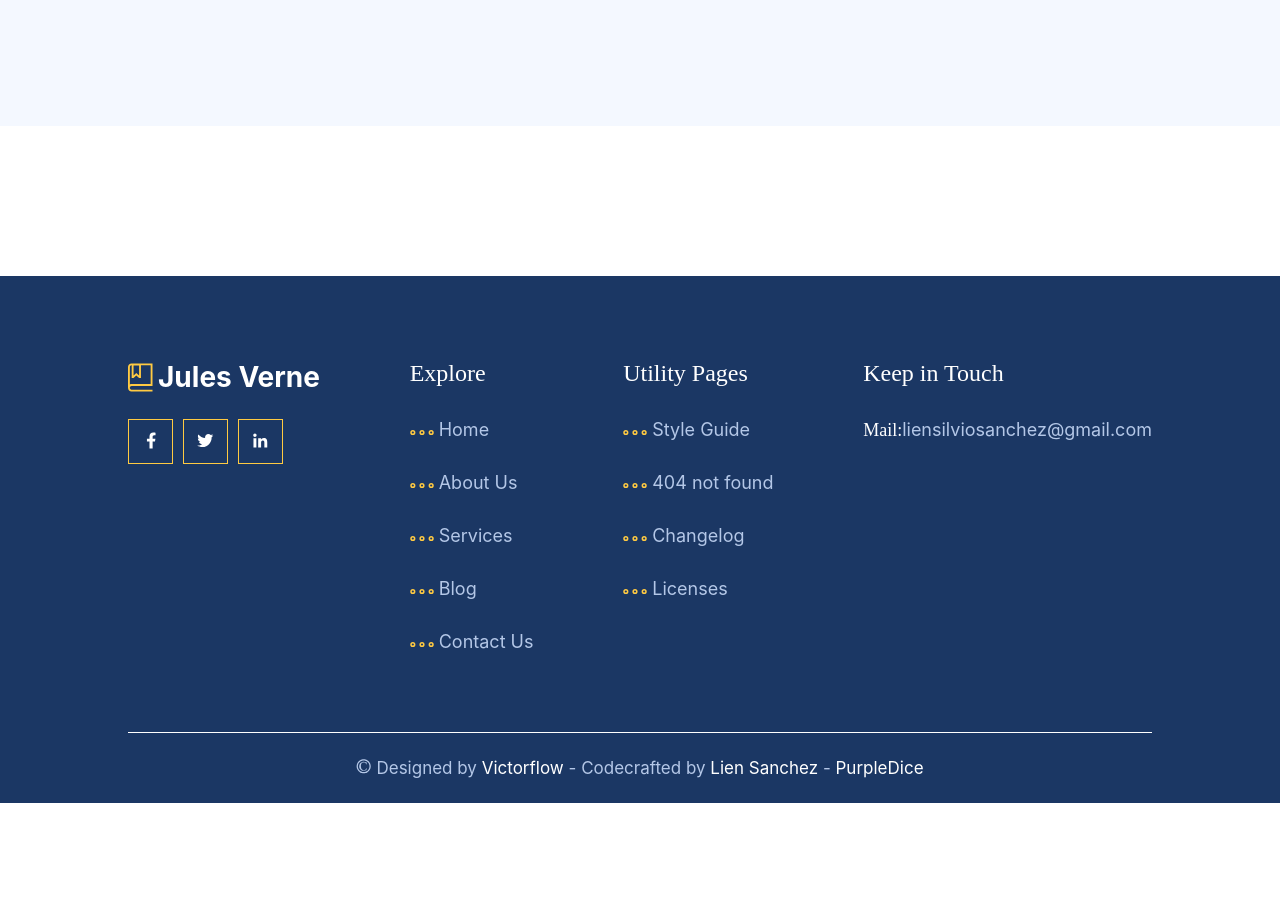
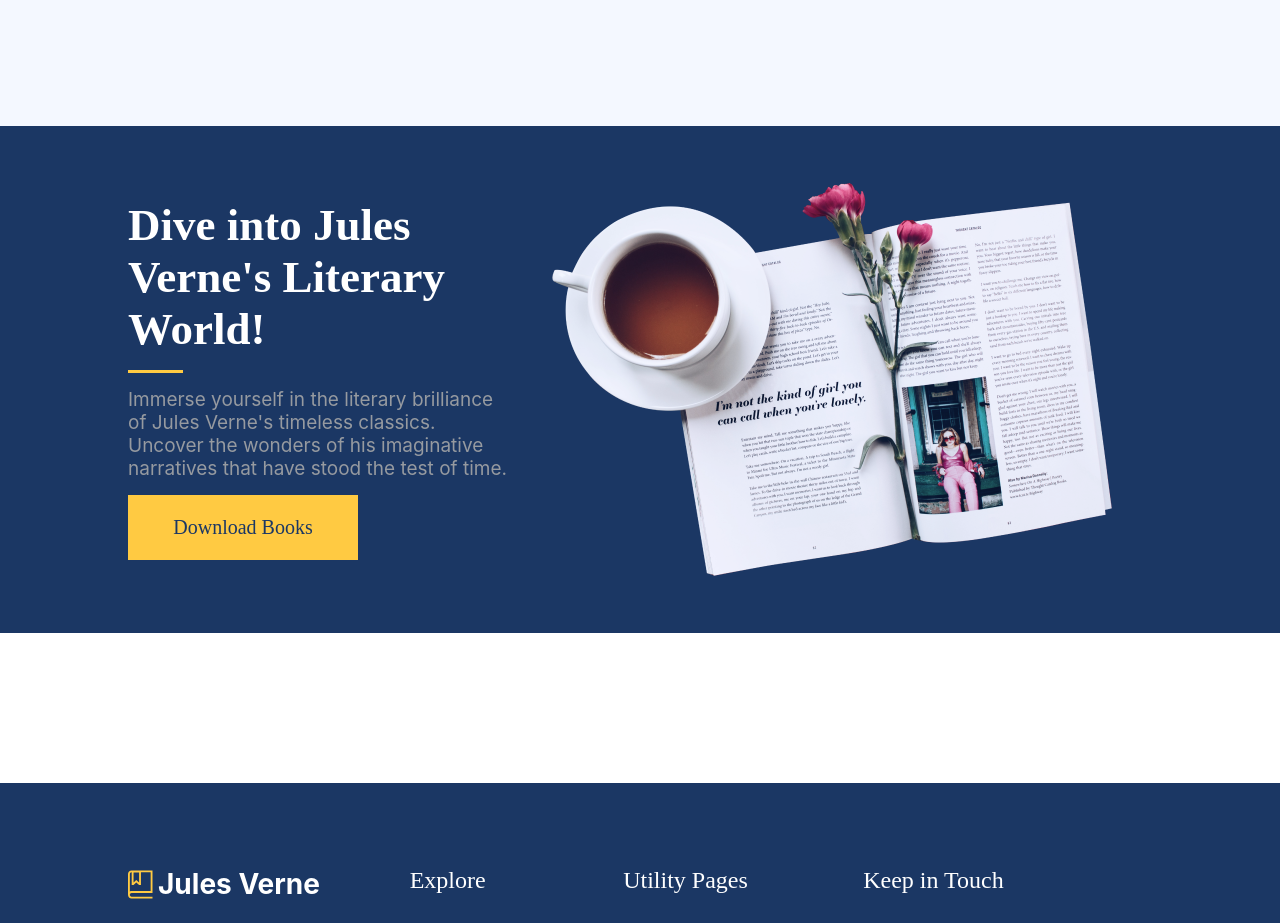
Before and after one commit to liensanchez/julesverne, a Vue app in the folder client/: page / in a window 1280 px wide. Shown: the part 2620-3543 px from the top of the page. Before the commit the page ends 3423 px from the top, so only its background shows below. Built offline with nearby package versions, Linux system fonts and the light colour scheme; no server answers.

Commit message:
cta component home

```diff
--- /dev/null
+++ b/client/src/components/Home/CallToAction.vue
@@ -0,0 +1,78 @@
+<script>
+import Titles from "../global/Titles.vue";
+import Paragraph from "../global/Paragraph.vue";
+import ButtonSmall from "../global/ButtonSmall.vue";
+
+export default {
+  components: {
+    Titles,
+    Paragraph,
+    ButtonSmall,
+  },
+  data() {
+    return {
+      ctaTitle: "Dive into Jules Verne's Literary World!",
+      ctaTitleColor: {
+        color: "#ffffff",
+      },
+      ctaText:
+        "Immerse yourself in the literary brilliance of Jules Verne's timeless classics. Uncover the wonders of his imaginative narratives that have stood the test of time.",
+      ctaButton: "Download Books",
+      ctaButtonColor: {
+        borderColor: "#FFCA42",
+        backgroundColor: "#FFCA42",
+      },
+    };
+  },
+};
+</script>
+
+<template>
+  <div class="calltoaction-container">
+    <div class="custom-container">
+      <div class="calltoaction-content">
+        <div class="calltoaction-info">
+          <Titles :titleThree="this.ctaTitle" :style="this.ctaTitleColor" />
+          <svg
+            width="55"
+            height="3"
+            viewBox="0 0 55 3"
+            fill="none"
+            xmlns="http://www.w3.org/2000/svg"
+          >
+            <line y1="1.5" x2="55" y2="1.5" stroke="#FFCA42" stroke-width="3" />
+          </svg>
+          <Paragraph :text="this.ctaText" />
+          <ButtonSmall
+            :buttonText="this.ctaButton"
+            :style="this.ctaButtonColor"
+          />
+        </div>
+
+        <img src="../../assets/Photo.png" alt="" />
+      </div>
+    </div>
+  </div>
+</template>
+
+<style lang="scss">
+.calltoaction-container {
+  background: #1b3764;
+  display: flex;
+  justify-content: center;
+  padding: 40px 0;
+
+  .calltoaction-content {
+    display: flex;
+    align-items: center;
+    justify-content: space-between;
+
+    .calltoaction-info {
+      max-width: 50%;
+      display: flex;
+      flex-direction: column;
+      gap: 15px;
+    }
+  }
+}
+</style>
--- a/client/src/components/Home/OtherBooks.vue
+++ b/client/src/components/Home/OtherBooks.vue
@@ -37,14 +37,14 @@ export default {
 <template>
   <div class="otherbooks-container">
     <div class="custom-container">
-      <Titles :titleThree="titleComponent" :style="titleComponentColor" />
+      <Titles :titleThree="this.titleComponent" :style="this.titleComponentColor" />
 
       <div class="otherbooks-preview">
         <div class="otherbook-content">
           <img src="./Book.png" alt="" />
           <div class="otherbook-info">
-            <Titles :titleFour="titleBook" :style="titleBookColor" />
-            <Paragraph :text="textBook" />
+            <Titles :titleFour="this.titleBook" :style="this.titleBookColor" />
+            <Paragraph :text="this.textBook" />
             <div class="book-count">
               <span>
                 <svg
@@ -65,15 +65,15 @@ export default {
                 {{ this.bookLength }}
               </p>
             </div>
-            <ButtonSmall :buttonText="bookButton" :style="bookButtonStyles" />
+            <ButtonSmall :buttonText="this.bookButton" :style="this.bookButtonStyles" />
           </div>
         </div>
 
         <div class="otherbook-content">
           <img src="./Book.png" alt="" />
           <div class="otherbook-info">
-            <Titles :titleFour="titleBook" :style="titleBookColor" />
-            <Paragraph :text="textBook" />
+            <Titles :titleFour="this.titleBook" :style="this.titleBookColor" />
+            <Paragraph :text="this.textBook" />
             <div class="book-count">
               <span>
                 <svg
@@ -94,7 +94,7 @@ export default {
                 {{ this.bookLength }}
               </p>
             </div>
-            <ButtonSmall :buttonText="bookButton" :style="bookButtonStyles" />
+            <ButtonSmall :buttonText="this.bookButton" :style="this.bookButtonStyles" />
           </div>
         </div>
       </div>
--- a/client/src/views/HomeView/Home.vue
+++ b/client/src/views/HomeView/Home.vue
@@ -3,6 +3,7 @@ import NavBar from '@/components/global/NavBar.vue';
 import HomeHero from '@/components/Home/HomeHero.vue';
 import OtherBooks from '@/components/Home/OtherBooks.vue';
 import AboutAutor from '@/components/Home/AboutAutor.vue';
+import CallToAction from '@/components/Home/CallToAction.vue';
 import Footer from '@/components/global/Footer.vue';
 
 
@@ -13,6 +14,7 @@ export default {
     HomeHero,
     OtherBooks,
     AboutAutor,
+    CallToAction,
     Footer
   }
 };
@@ -24,6 +26,7 @@ export default {
     <HomeHero />
     <OtherBooks />
     <AboutAutor />
+    <CallToAction />
     <Footer />
   </div>
 </template>
--- a/client/src/views/StylesView/Styles.vue
+++ b/client/src/views/StylesView/Styles.vue
@@ -85,37 +85,37 @@ export default {
           <div class="buttons-container">
             <p class="demo-title">Buttons</p>
             <div class="buttons-demo">
-              <ButtonSmall :buttonText="'Button Text'" :style="buttonWhite" />
-              <ButtonSmall :buttonText="'Button Text'" :style="buttonYellow" />
+              <ButtonSmall :buttonText="'Button Text'" :style="this.buttonWhite" />
+              <ButtonSmall :buttonText="'Button Text'" :style="this.buttonYellow" />
             </div>
 
             <div class="buttons-demo">
-              <ButtonBig :buttonText="'Button Text'" :style="buttonWhite" />
-              <ButtonBig :buttonText="'Button Text'" :style="buttonYellow" />
+              <ButtonBig :buttonText="'Button Text'" :style="this.buttonWhite" />
+              <ButtonBig :buttonText="'Button Text'" :style="this.buttonYellow" />
             </div>
           </div>
 
           <div>
             <p class="demo-title">Title</p>
             <Title
-              :titleOne="titleOne"
-              :titleTwo="titleTwo"
-              :titleThree="titleThree"
-              :titleFour="titleFour"
-              :titleFive="titleFive"
-              :titleSix="titleSix"
-              :style="titleColor"
+              :titleOne="this.titleOne"
+              :titleTwo="this.titleTwo"
+              :titleThree="this.titleThree"
+              :titleFour="this.titleFour"
+              :titleFive="this.titleFive"
+              :titleSix="this.titleSix"
+              :style="this.titleColor"
             />
           </div>
 
           <div class="list-container">
             <p class="demo-title">List</p>
-            <Lists :ordererList="ordererList" :unordererList="unordererList" />
+            <Lists :ordererList="this.ordererList" :unordererList="this.unordererList" />
           </div>
 
           <div class="quote-container">
             <p class="demo-title">Block Quote</p>
-            <BlockQuote :textQuote="textQuote" />
+            <BlockQuote :textQuote="this.textQuote" />
           </div>
 
           <div class="form-container">
```
Also changed, not shown: client/src/assets/Photo.png (added).
